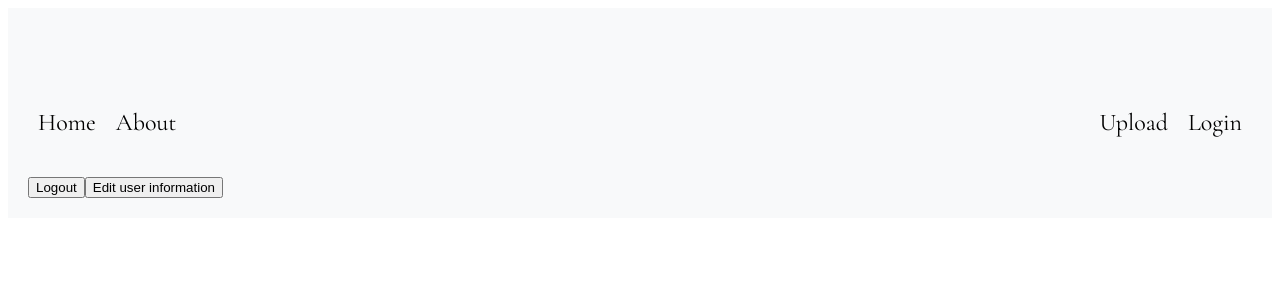
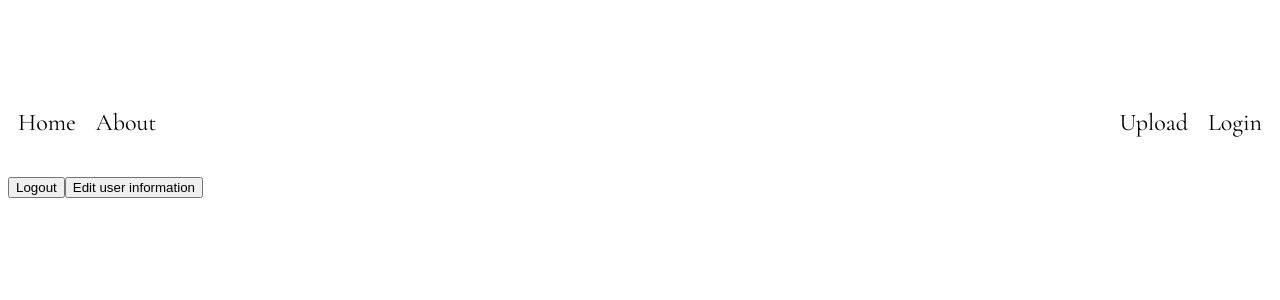
Before and after one commit to MoSamani/charity-artgallery, a React (Create React App) app in the folder frontend/: page /user in a window 1280 px wide. Shown: the top 300 px of the page. Built offline with nearby package versions, Linux system fonts and the light colour scheme; no server answers.

Commit message:
Fixed bug

```diff
--- a/frontend/src/App.css
+++ b/frontend/src/App.css
@@ -8,7 +8,7 @@
   display: flex;
   justify-content: space-between;
   align-items: center;
-  padding-top: 80px;
+  padding-top: 100px;
   padding-bottom: 40px;
   font-size: 1.5rem;
 }
--- a/frontend/src/pages/home/Home.css
+++ b/frontend/src/pages/home/Home.css
@@ -1,6 +1,6 @@
 .home-container {
-    background-color: #f8f9fa;
-    padding: 20px;
+  /* background-color: #f8f9fa; */
+  /* padding: 20px; */
   font-family: 'Cormorant Garamond', serif;
 }
 
```
Also changed, not shown: frontend/src/components/Navbar.css (added). Lines whose indentation alone changed are shown as unchanged.
